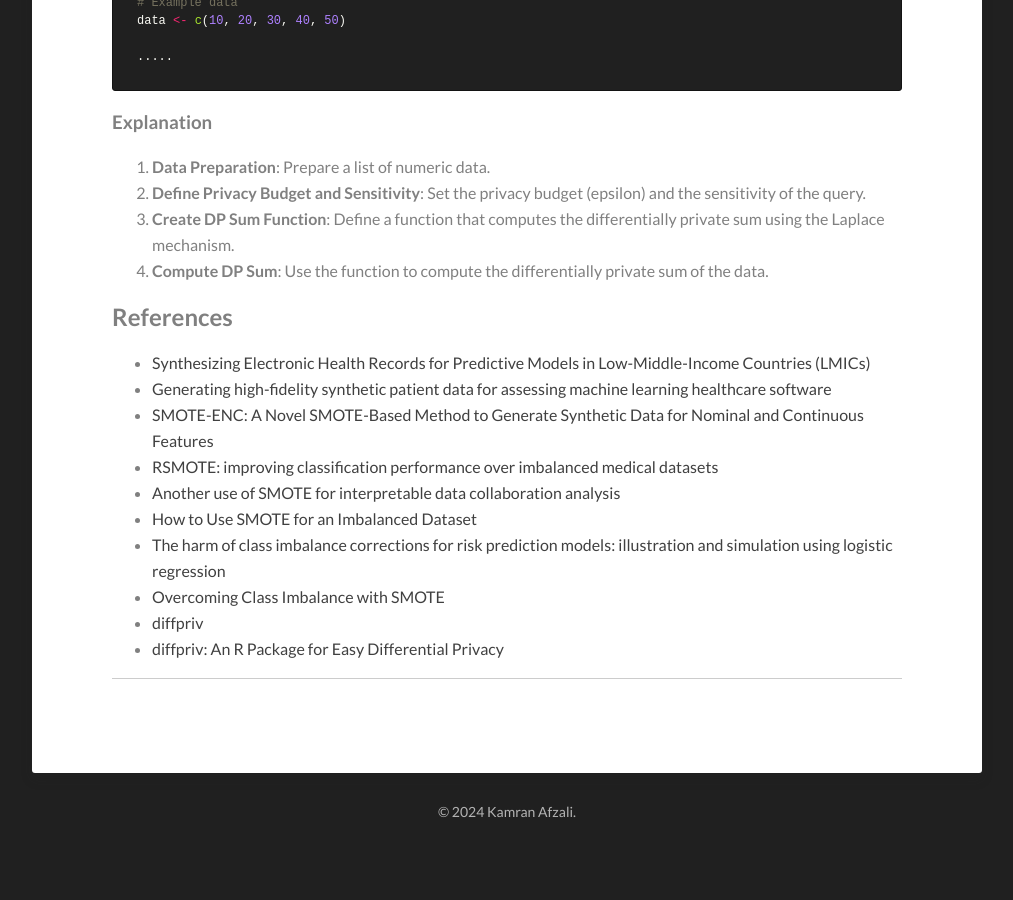
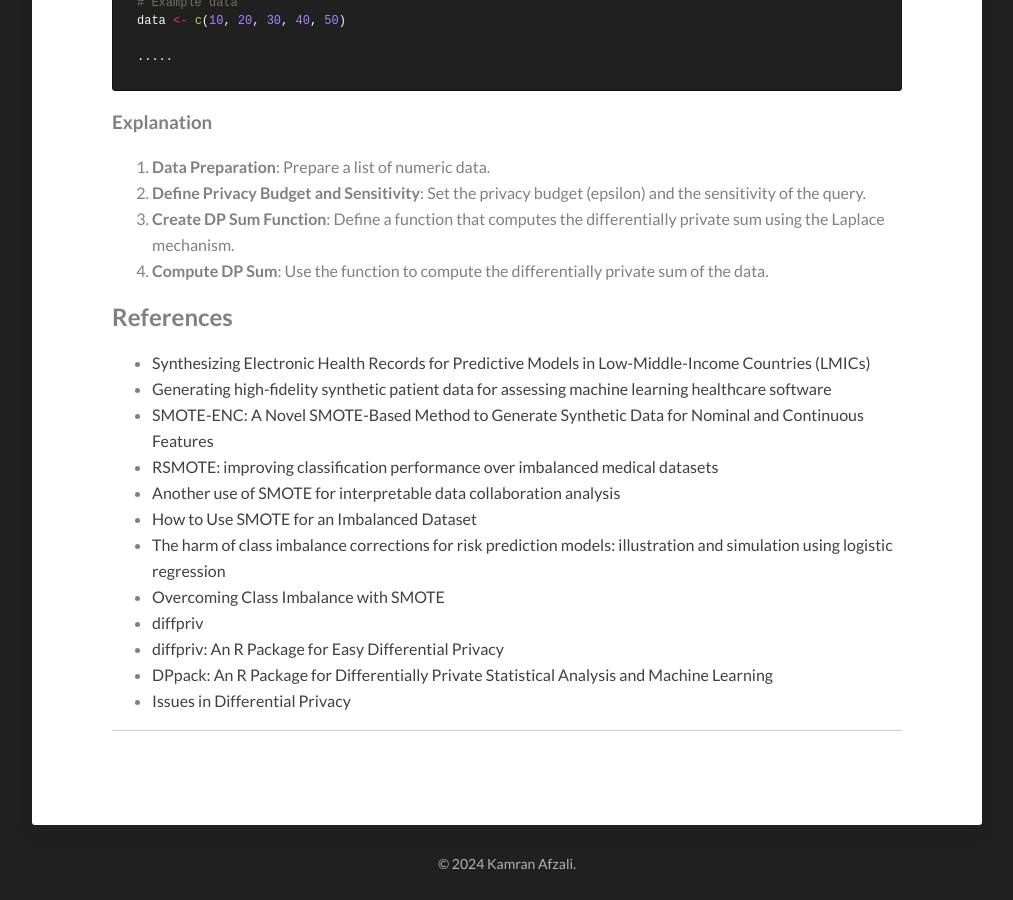
Before and after one commit to Kamran-Afzali/Kamran-Afzali.github.io, a Jekyll site: the page built from _posts/2024-09-28-smote_blog.md, in a window 1280 px wide and 900 px high, scrolled down 2908 px. Shown: the whole window, without its empty margins (133-1146 px from the left). Built offline with Jekyll 4.4.1, drawn with Linux system fonts in a browser that asks for light colours; our own code applies the rules of GitHub Pages for plain Markdown files; before the commit the page ends 3756 px from its top, so only the background shows below that.

Commit message:
Update 2024-09-28-smote_blog.md

```diff
--- a/_posts/2024-09-28-smote_blog.md
+++ b/_posts/2024-09-28-smote_blog.md
@@ -72,3 +72,5 @@ data <- c(10, 20, 30, 40, 50)
 - [Overcoming Class Imbalance with SMOTE ](https://www.blog.trainindata.com/overcoming-class-imbalance-with-smote/)
 - [diffpriv](https://github.com/brubinstein/diffpriv)
 - [diffpriv: An R Package for Easy Differential Privacy](https://cran.r-project.org/web/packages/diffpriv/vignettes/diffpriv.pdf)
+- [DPpack: An R Package for Differentially Private Statistical Analysis and Machine Learning ](https://arxiv.org/pdf/2309.10965)
+- [Issues in Differential Privacy](https://www.r-bloggers.com/2021/08/issues-in-differential-privacy/)
```
